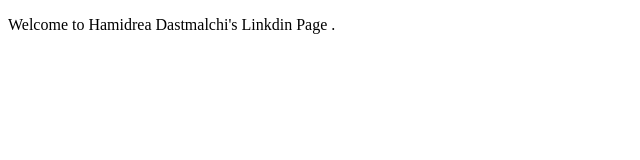
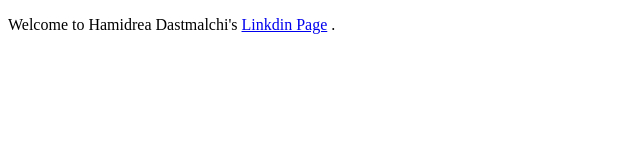
Before and after one commit to hamidreza-dastmalchi/new, a plain HTML site: page index.html in a window 1280 px wide. Shown: the whole page, without its empty margins (0-640 px from the left). Drawn offline with Linux system fonts and the light colour scheme.

Commit message:
Update index.html

```diff
--- a/index.html
+++ b/index.html
@@ -5,7 +5,7 @@
     <title>This is the title of the webpage!</title>
   </head>
   <body>
-    <p>Welcome to Hamidrea Dastmalchi's <https://www.linkedin.com/in/hamidreza-dastmalchi-80bb4574/>Linkdin Page</a>
+    <p>Welcome to Hamidrea Dastmalchi's <a href="https://www.linkedin.com/in/hamidreza-dastmalchi-80bb4574">Linkdin Page</a>
   .</p>
   </body>
 </html>
```
